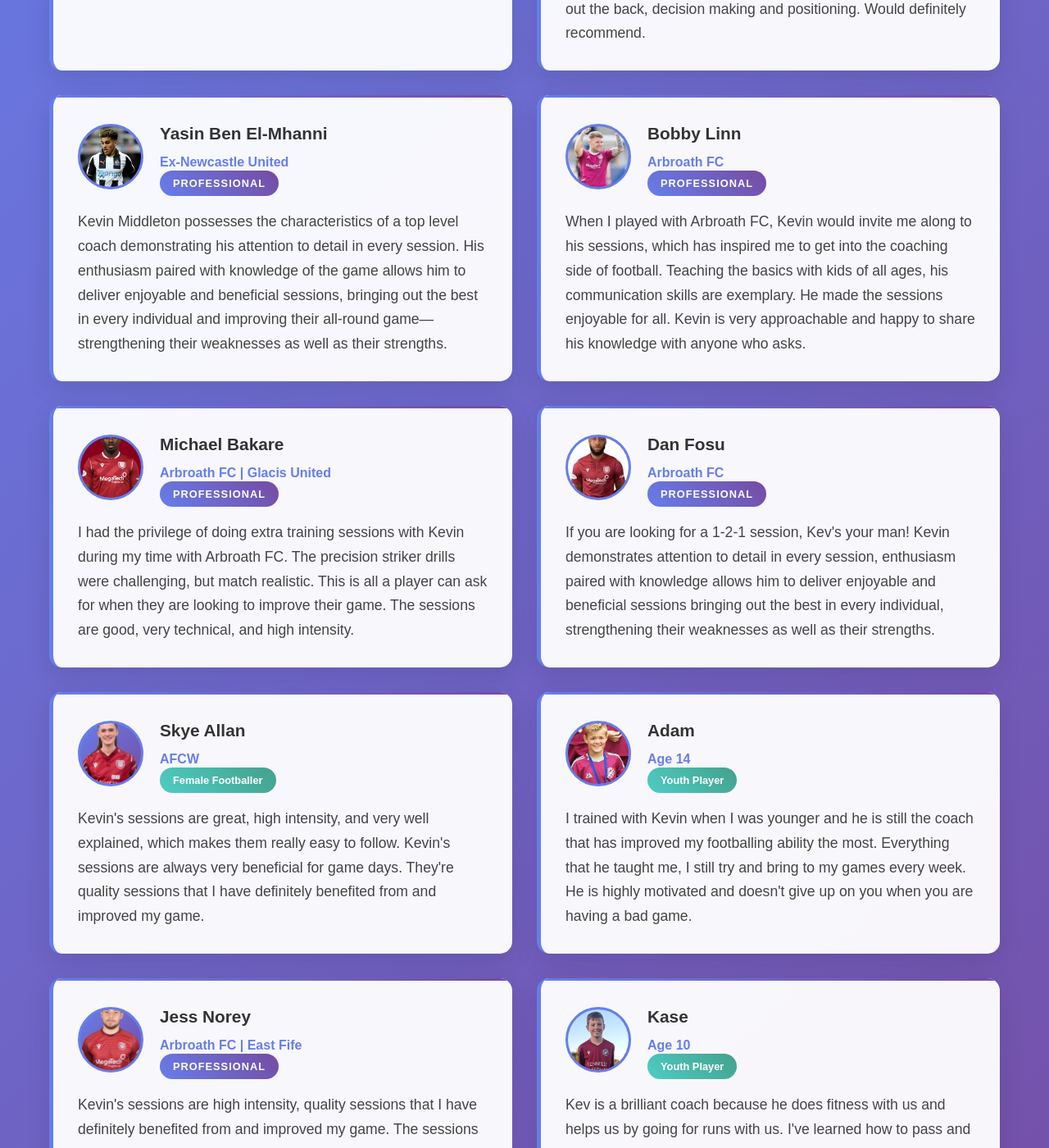
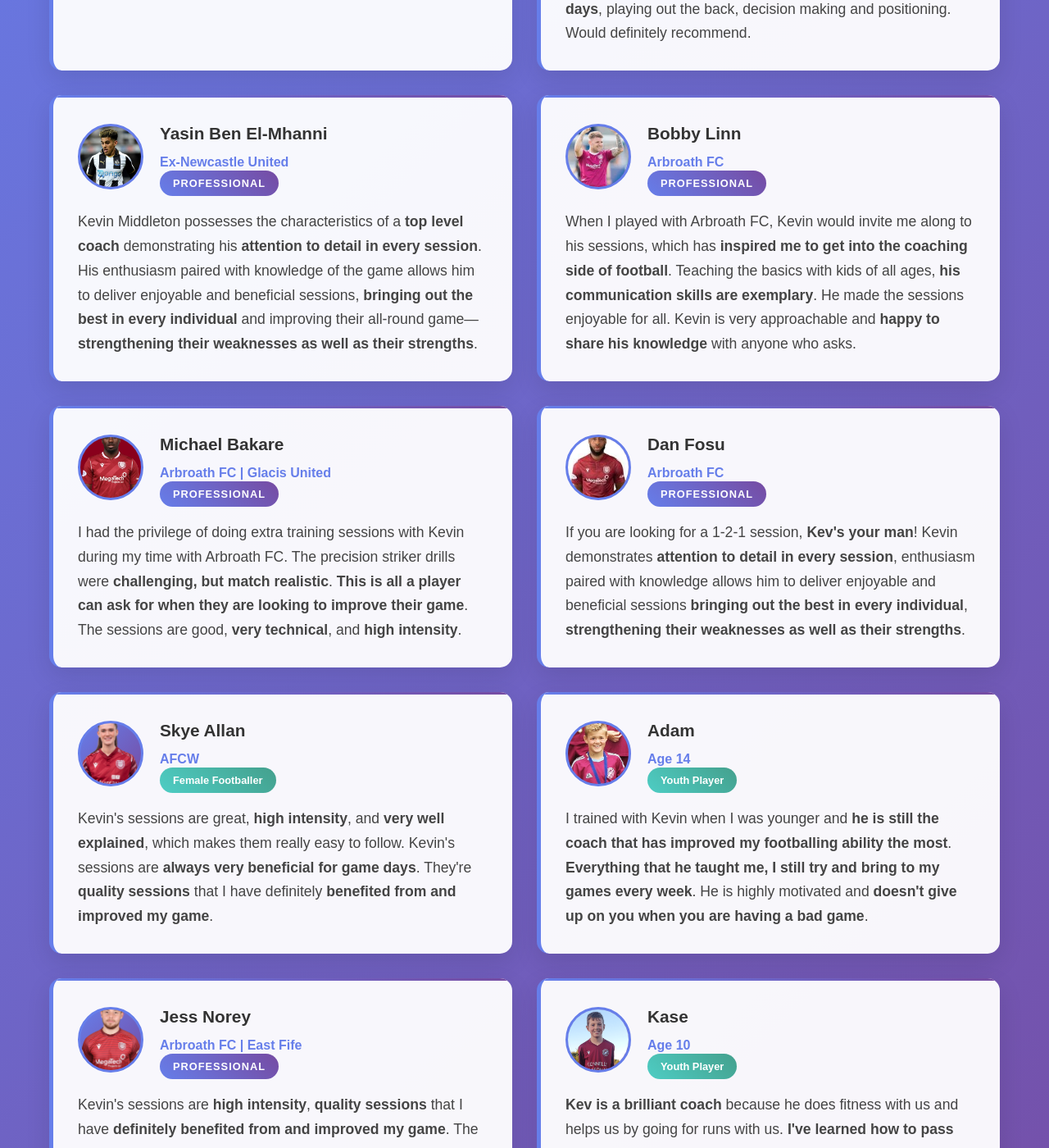
Before and after one commit to 360tft/360tft, a Jekyll site: the page Testimonials.html, which Jekyll copies as it is, in a window 1280 px wide and 1400 px high, scrolled down 612 px. Shown: the whole window at 82% size. Built offline with Jekyll 4.4.1, drawn with Linux system fonts in a browser that asks for light colours; some of the changed text lies outside the part shown.

Commit message:
Update Testimonials.html

```diff
--- a/Testimonials.html
+++ b/Testimonials.html
@@ -272,7 +272,7 @@
                     </div>
                 </div>
                 <div class="quote">
-                    Kevin's sessions are high intensity. The sessions are good, very technical. This is all a player can ask for when they are looking to improve their game.
+                    Kevin's sessions are <strong>high intensity</strong>. The sessions are good, <strong>very technical</strong>. This is all a player can ask for when they are looking to improve their game.
                 </div>
             </div>
 
@@ -286,7 +286,7 @@
                     </div>
                 </div>
                 <div class="quote">
-                    I enjoyed Kevin's sessions a lot—they were position specific which allowed you to improve on areas you needed to and were always of high quality and intensity. Since Kev joined Arbroath I've seen an increase in my confidence on game days, playing out the back, decision making and positioning. Would definitely recommend.
+                    I enjoyed Kevin's sessions a lot—they were <strong>position specific</strong> which allowed you to improve on areas you needed to and were always of <strong>high quality and intensity</strong>. <strong>Since Kev joined Arbroath I've seen an increase in my confidence on game days</strong>, playing out the back, decision making and positioning. Would definitely recommend.
                 </div>
             </div>
 
@@ -300,7 +300,7 @@
                     </div>
                 </div>
                 <div class="quote">
-                    Kevin Middleton possesses the characteristics of a top level coach demonstrating his attention to detail in every session. His enthusiasm paired with knowledge of the game allows him to deliver enjoyable and beneficial sessions, bringing out the best in every individual and improving their all-round game—strengthening their weaknesses as well as their strengths.
+                    Kevin Middleton possesses the characteristics of a <strong>top level coach</strong> demonstrating his <strong>attention to detail in every session</strong>. His enthusiasm paired with knowledge of the game allows him to deliver enjoyable and beneficial sessions, <strong>bringing out the best in every individual</strong> and improving their all-round game—<strong>strengthening their weaknesses as well as their strengths</strong>.
                 </div>
             </div>
 
@@ -314,7 +314,7 @@
                     </div>
                 </div>
                 <div class="quote">
-                    When I played with Arbroath FC, Kevin would invite me along to his sessions, which has inspired me to get into the coaching side of football. Teaching the basics with kids of all ages, his communication skills are exemplary. He made the sessions enjoyable for all. Kevin is very approachable and happy to share his knowledge with anyone who asks.
+                    When I played with Arbroath FC, Kevin would invite me along to his sessions, which has <strong>inspired me to get into the coaching side of football</strong>. Teaching the basics with kids of all ages, <strong>his communication skills are exemplary</strong>. He made the sessions enjoyable for all. Kevin is very approachable and <strong>happy to share his knowledge</strong> with anyone who asks.
                 </div>
             </div>
 
@@ -328,7 +328,7 @@
                     </div>
                 </div>
                 <div class="quote">
-                    I had the privilege of doing extra training sessions with Kevin during my time with Arbroath FC. The precision striker drills were challenging, but match realistic. This is all a player can ask for when they are looking to improve their game. The sessions are good, very technical, and high intensity.
+                    I had the privilege of doing extra training sessions with Kevin during my time with Arbroath FC. The precision striker drills were <strong>challenging, but match realistic</strong>. <strong>This is all a player can ask for when they are looking to improve their game</strong>. The sessions are good, <strong>very technical</strong>, and <strong>high intensity</strong>.
                 </div>
             </div>
 
@@ -342,7 +342,7 @@
                     </div>
                 </div>
                 <div class="quote">
-                    If you are looking for a 1-2-1 session, Kev's your man! Kevin demonstrates attention to detail in every session, enthusiasm paired with knowledge allows him to deliver enjoyable and beneficial sessions bringing out the best in every individual, strengthening their weaknesses as well as their strengths.
+                    If you are looking for a 1-2-1 session, <strong>Kev's your man</strong>! Kevin demonstrates <strong>attention to detail in every session</strong>, enthusiasm paired with knowledge allows him to deliver enjoyable and beneficial sessions <strong>bringing out the best in every individual</strong>, <strong>strengthening their weaknesses as well as their strengths</strong>.
                 </div>
             </div>
 
@@ -356,7 +356,7 @@
                     </div>
                 </div>
                 <div class="quote">
-                    Kevin's sessions are great, high intensity, and very well explained, which makes them really easy to follow. Kevin's sessions are always very beneficial for game days. They're quality sessions that I have definitely benefited from and improved my game.
+                    Kevin's sessions are great, <strong>high intensity</strong>, and <strong>very well explained</strong>, which makes them really easy to follow. Kevin's sessions are <strong>always very beneficial for game days</strong>. They're <strong>quality sessions</strong> that I have definitely <strong>benefited from and improved my game</strong>.
                 </div>
             </div>
 
@@ -370,7 +370,7 @@
                     </div>
                 </div>
                 <div class="quote">
-                    I trained with Kevin when I was younger and he is still the coach that has improved my footballing ability the most. Everything that he taught me, I still try and bring to my games every week. He is highly motivated and doesn't give up on you when you are having a bad game.
+                    I trained with Kevin when I was younger and <strong>he is still the coach that has improved my footballing ability the most</strong>. <strong>Everything that he taught me, I still try and bring to my games every week</strong>. He is highly motivated and <strong>doesn't give up on you when you are having a bad game</strong>.
                 </div>
             </div>
 
@@ -384,7 +384,7 @@
                     </div>
                 </div>
                 <div class="quote">
-                    Kevin's sessions are high intensity, quality sessions that I have definitely benefited from and improved my game. The sessions are always very beneficial for game days.
+                    Kevin's sessions are <strong>high intensity</strong>, <strong>quality sessions</strong> that I have <strong>definitely benefited from and improved my game</strong>. The sessions are <strong>always very beneficial for game days</strong>.
                 </div>
             </div>
 
@@ -398,7 +398,7 @@
                     </div>
                 </div>
                 <div class="quote">
-                    Kev is a brilliant coach because he does fitness with us and helps us by going for runs with us. I've learned how to pass and tackle better. He is fair and treats us well.
+                    <strong>Kev is a brilliant coach</strong> because he does fitness with us and helps us by going for runs with us. <strong>I've learned how to pass and tackle better</strong>. <strong>He is fair and treats us well</strong>.
                 </div>
             </div>
         </div>
```
